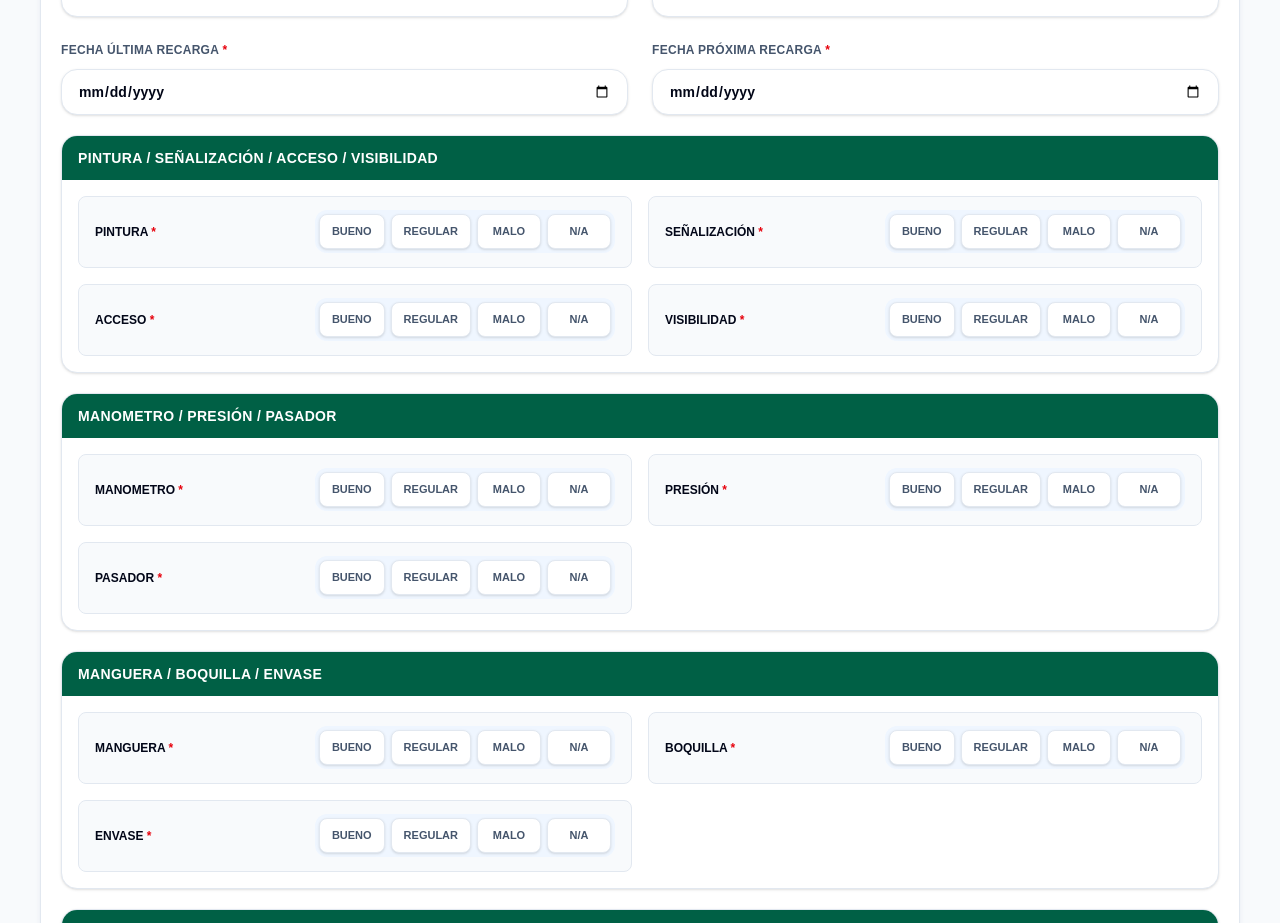
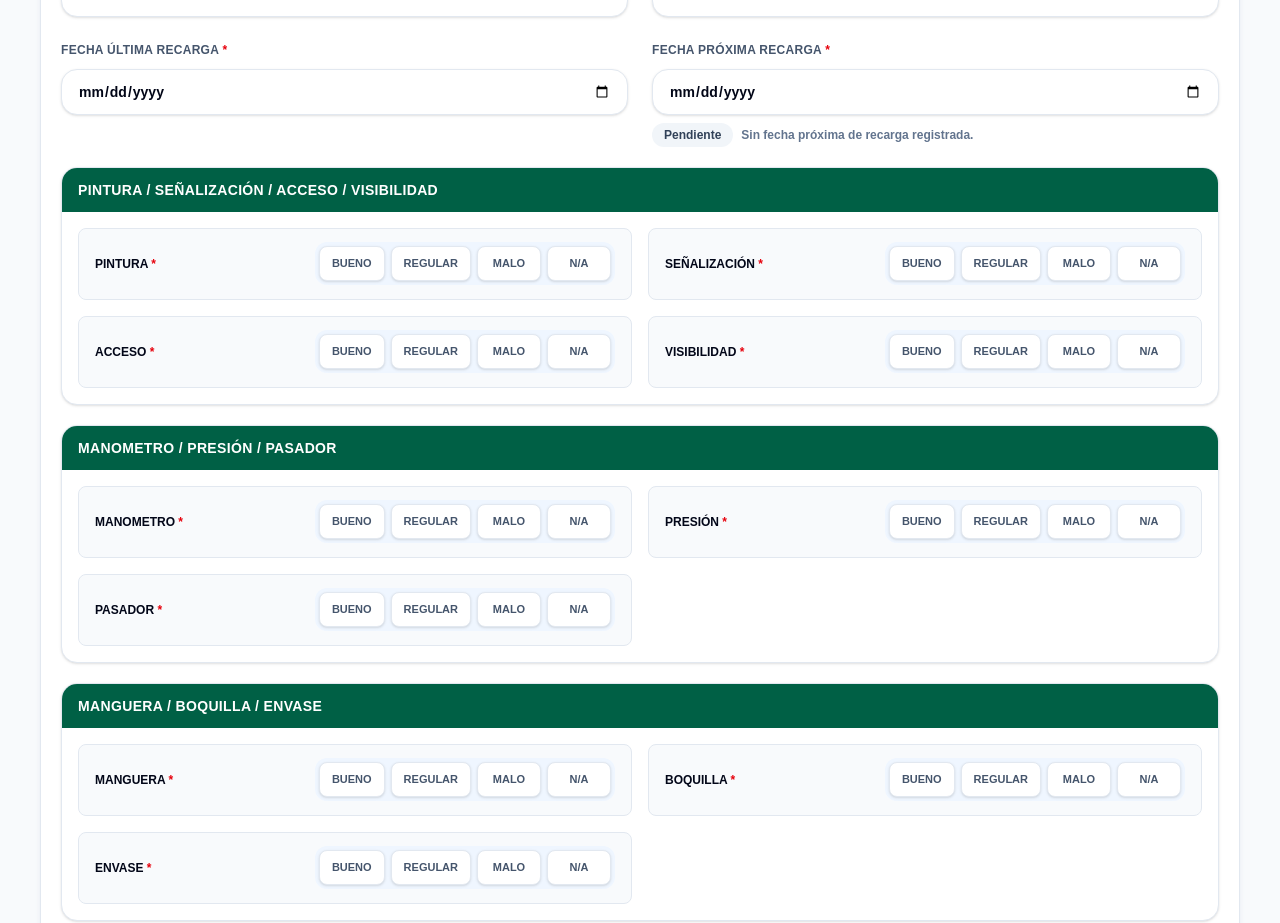
Before and after one commit to mariana-inco/Formatos_Inspecciones, a Next.js app: page /formatos/inspeccion-extintores in a window 1280 px wide. Shown: the part 1300-2223 px from the top of the page. Built offline with nearby package versions, Linux system fonts and the light colour scheme.

Commit message:
Logica de extintores por vencer

```diff
--- a/app/formatos/components/InspeccionesRecientes.tsx
+++ b/app/formatos/components/InspeccionesRecientes.tsx
@@ -4,6 +4,7 @@ import Link from "next/link";
 import { useState } from "react";
 import { Eye, HardHat, X } from "lucide-react";
 import type { DetalleRegistroModulo, RegistroModulo } from "../page";
+import type { SeveridadRecarga } from "./estadoRecarga";
 
 type Props = {
   registros: RegistroModulo[];
@@ -16,6 +17,38 @@ const claseEstado = (estado: string) => {
   return "bg-amber-50 text-amber-700";
 };
 
+const claseRecarga = (severidad: SeveridadRecarga) => {
+  if (severidad === "bueno") return "bg-[#E8F5E9] text-[#006948]";
+  if (severidad === "regular") return "bg-amber-50 text-amber-700";
+  if (severidad === "critico") return "bg-orange-100 text-orange-800";
+  if (severidad === "malo") return "bg-[#FFEBEE] text-red-700";
+  return "bg-slate-100 text-slate-700";
+};
+
+const detalleCortoRecarga = (registro: RegistroModulo) => {
+  const recarga = registro.recarga;
+  if (!recarga) return "";
+  if (recarga.estado === "Regular" && recarga.dias !== null) return `Faltan ${recarga.dias} días`;
+  if (recarga.estado === "Vencido" && recarga.dias !== null) return `Hace ${Math.abs(recarga.dias)} días`;
+  if (recarga.estado === "Vence hoy") return "Requiere gestión";
+  if (recarga.estado === "Pendiente") return "Sin fecha registrada";
+  if (recarga.estado === "Bueno" && recarga.dias !== null) return `Faltan ${recarga.dias} días`;
+  return recarga.mensaje;
+};
+
+const detalleConsultivoRecarga = (registro: RegistroModulo) => {
+  const recarga = registro.recarga;
+  if (!recarga) return null;
+  if (recarga.estado === "Regular" && recarga.dias !== null) {
+    return `Este extintor está próximo a vencer. Faltan ${recarga.dias} días para la próxima recarga.`;
+  }
+  if (recarga.estado === "Vencido" && recarga.dias !== null) {
+    return `Este extintor está vencido. Han pasado ${Math.abs(recarga.dias)} días desde la fecha de próxima recarga.`;
+  }
+  if (recarga.estado === "Vence hoy") return "Este extintor vence hoy. Requiere gestión.";
+  return recarga.mensaje;
+};
+
 const claseDetalle = (estado: string) => {
   if (estado === "Conforme") return "bg-[#E8F5E9] text-[#006948]";
   if (estado === "Con novedad") return "bg-[#FFEBEE] text-red-700";
@@ -25,6 +58,14 @@ const claseDetalle = (estado: string) => {
 };
 
 const obtenerDetallePrincipal = (registro: RegistroModulo) => {
+  if (registro.codigo === "HSE-F003" && registro.recarga) {
+    return {
+      titulo: "Estado de próxima recarga",
+      descripcion: detalleConsultivoRecarga(registro) || registro.recarga.mensaje,
+      items: registro.detalles.filter((detalle) => detalle.grupo === "Vencimiento" || detalle.estado === "Regular" || detalle.estado === "Con novedad"),
+    };
+  }
+
   if (registro.estado === "Conforme") {
     return {
       titulo: "Elementos conformes",
@@ -112,9 +153,18 @@ export default function InspeccionesRecientes({ registros }: Props) {
                   </div>
                 </td>
                 <td className="px-5 py-4">
+                  {registro.codigo === "HSE-F003" && registro.recarga ? (
+                    <div className="inline-flex flex-col items-start gap-1">
+                      <span className={`rounded-full px-3 py-1 text-xs font-bold ${claseRecarga(registro.recarga.severidad)}`}>
+                        {registro.recarga.estado}
+                      </span>
+                      <span className="text-[11px] font-semibold leading-tight text-slate-500">{detalleCortoRecarga(registro)}</span>
+                    </div>
+                  ) : (
                     <span className={`rounded-full px-3 py-1 text-xs font-bold ${claseEstado(registro.estado)}`}>
                       {registro.estado}
                     </span>
+                  )}
                 </td>
                 <td className="px-5 py-4">
                   <button
@@ -165,7 +215,7 @@ export default function InspeccionesRecientes({ registros }: Props) {
                   ["Fecha", registroActivo.fecha],
                   ["Sede / Área", registroActivo.sedeArea],
                   ["Responsable", registroActivo.responsable],
-                  ["Estado", registroActivo.estado],
+                  ["Estado", registroActivo.codigo === "HSE-F003" && registroActivo.recarga ? registroActivo.recarga.estado : registroActivo.estado],
                 ].map(([label, value]) => (
                   <div key={label} className="rounded-lg border border-slate-200 bg-slate-50 px-4 py-3">
                     <p className="text-[11px] font-bold uppercase tracking-wide text-slate-500">{label}</p>
@@ -181,9 +231,15 @@ export default function InspeccionesRecientes({ registros }: Props) {
                       <h4 className="text-base font-bold text-slate-950">{detallePrincipal.titulo}</h4>
                       <p className="mt-1 text-sm font-medium text-slate-500">{detallePrincipal.descripcion}</p>
                     </div>
+                    {registroActivo.codigo === "HSE-F003" && registroActivo.recarga ? (
+                      <span className={`rounded-full px-3 py-1 text-xs font-bold ${claseRecarga(registroActivo.recarga.severidad)}`}>
+                        {detalleCortoRecarga(registroActivo)}
+                      </span>
+                    ) : (
                       <span className={`rounded-full px-3 py-1 text-xs font-bold ${claseEstado(registroActivo.estado)}`}>
                         {registroActivo.novedades} novedad{registroActivo.novedades === 1 ? "" : "es"}
                       </span>
+                    )}
                   </div>
                 </div>
 
--- /dev/null
+++ b/app/formatos/components/estadoRecarga.ts
@@ -0,0 +1,73 @@
+export type SeveridadRecarga = "bueno" | "regular" | "critico" | "malo" | "pendiente";
+
+export type EstadoRecarga = {
+  estado: string;
+  severidad: SeveridadRecarga;
+  dias: number | null;
+  mensaje: string;
+};
+
+const normalizarFechaLocal = (fecha: Date) => {
+  const normalizada = new Date(fecha);
+  normalizada.setHours(0, 0, 0, 0);
+  return normalizada;
+};
+
+export const calcularEstadoRecarga = (fechaProximaRecarga?: string | null): EstadoRecarga => {
+  if (!fechaProximaRecarga) {
+    return {
+      estado: "Pendiente",
+      severidad: "pendiente",
+      dias: null,
+      mensaje: "Sin fecha próxima de recarga registrada.",
+    };
+  }
+
+  const fecha = normalizarFechaLocal(new Date(`${fechaProximaRecarga}T00:00:00`));
+  if (Number.isNaN(fecha.getTime())) {
+    return {
+      estado: "Pendiente",
+      severidad: "pendiente",
+      dias: null,
+      mensaje: "Sin fecha próxima de recarga registrada.",
+    };
+  }
+
+  const hoy = normalizarFechaLocal(new Date());
+  const dias = Math.round((fecha.getTime() - hoy.getTime()) / 86400000);
+  const diasAbsolutos = Math.abs(dias);
+
+  if (dias > 30) {
+    return {
+      estado: "Bueno",
+      severidad: "bueno",
+      dias,
+      mensaje: `Vigente. Faltan ${dias} días.`,
+    };
+  }
+
+  if (dias > 0) {
+    return {
+      estado: "Regular",
+      severidad: "regular",
+      dias,
+      mensaje: `Próximo a vencer. Faltan ${dias} días.`,
+    };
+  }
+
+  if (dias === 0) {
+    return {
+      estado: "Vence hoy",
+      severidad: "critico",
+      dias,
+      mensaje: "Vence hoy. Requiere gestión.",
+    };
+  }
+
+  return {
+    estado: "Vencido",
+    severidad: "malo",
+    dias,
+    mensaje: `Vencido hace ${diasAbsolutos} días.`,
+  };
+};
--- a/app/formatos/inspeccion-extintores/InspeccionExtintoresForm.tsx
+++ b/app/formatos/inspeccion-extintores/InspeccionExtintoresForm.tsx
@@ -10,6 +10,8 @@ import {
   UserCog,
 } from "lucide-react";
 import { enfocarYMostrarCampoFaltante } from "../components/campoFaltante";
+import { calcularEstadoRecarga } from "../components/estadoRecarga";
+import type { SeveridadRecarga } from "../components/estadoRecarga";
 import { limpiarFirmaParaJson, mapRevisionToId, registrarJsonFinalFormulario } from "../components/jsonFormulario";
 
 const METADATOS_FORMATO = {
@@ -166,6 +168,13 @@ const claseBotonRevision = (value: EstadoRevision, seleccionado: boolean) => {
   if (value === "MALO") return "border border-red-300 bg-red-100 text-red-800 shadow-sm";
   return "border border-slate-700 bg-slate-700 text-white shadow-sm ring-2 ring-slate-400";
 };
+const claseRecarga = (severidad: SeveridadRecarga) => {
+  if (severidad === "bueno") return "bg-emerald-100 text-emerald-800";
+  if (severidad === "regular") return "bg-amber-100 text-amber-800";
+  if (severidad === "critico") return "bg-orange-100 text-orange-800";
+  if (severidad === "malo") return "bg-red-100 text-red-800";
+  return "bg-slate-100 text-slate-700";
+};
 
 const serializarFirma = (svg: SVGSVGElement) => {
   const firmaClonada = svg.cloneNode(true) as SVGSVGElement;
@@ -189,6 +198,7 @@ export default function InspeccionExtintoresForm() {
   const [modalFirmaAbierto, setModalFirmaAbierto] = useState(false);
   const [firmaTieneTrazo, setFirmaTieneTrazo] = useState(false);
   const referenciaFirma = useRef<SignatureRef>(null);
+  const estadoRecargaRegistro = calcularEstadoRecarga(registro.fechaProximaRecarga);
 
   const manejarCambioDatosInspeccion = (e: ChangeEvent<HTMLInputElement>) => {
     const { name, value } = e.target;
@@ -510,6 +520,12 @@ export default function InspeccionExtintoresForm() {
               <div className="col-span-12 md:col-span-6">
                 <label className={etiquetaCampo}>Fecha próxima recarga {marcaObligatorio}</label>
                 <input name="fechaProximaRecarga" type="date" value={registro.fechaProximaRecarga} onChange={manejarCambioRegistro} className={campoFecha} />
+                <div className="mt-2 flex flex-wrap items-center gap-2">
+                  <span className={`rounded-full px-3 py-1 text-xs font-bold ${claseRecarga(estadoRecargaRegistro.severidad)}`}>
+                    {estadoRecargaRegistro.estado}
+                  </span>
+                  <span className="text-xs font-semibold text-slate-500">{estadoRecargaRegistro.mensaje}</span>
+                </div>
               </div>
             </div>
 
@@ -606,6 +622,17 @@ export default function InspeccionExtintoresForm() {
                       <div className="rounded-lg border-l-4 border-amber-500 bg-yellow-200 p-3">
                         <p className="text-[11px] font-semibold uppercase tracking-wide text-yellow-900">Próxima recarga</p>
                         <p className="mt-1 text-sm font-bold text-slate-950">{mostrarValor(item.fechaProximaRecarga)}</p>
+                        {(() => {
+                          const recarga = calcularEstadoRecarga(item.fechaProximaRecarga);
+                          return (
+                            <div className="mt-2 flex flex-wrap items-center gap-2">
+                              <span className={`rounded-full px-2.5 py-1 text-[10px] font-bold uppercase ${claseRecarga(recarga.severidad)}`}>
+                                {recarga.estado}
+                              </span>
+                              <span className="text-[11px] font-semibold text-slate-700">{recarga.mensaje}</span>
+                            </div>
+                          );
+                        })()}
                       </div>
                     </div>
 
--- a/app/formatos/page.tsx
+++ b/app/formatos/page.tsx
@@ -4,6 +4,8 @@ import Link from "next/link";
 import { FileText, LayoutDashboard, Play, ShieldCheck } from "lucide-react";
 import DashboardFiltros from "./components/DashboardFiltros";
 import DistribucionFormatoDona from "./components/DistribucionFormatoDona";
+import { calcularEstadoRecarga } from "./components/estadoRecarga";
+import type { EstadoRecarga } from "./components/estadoRecarga";
 import InspeccionesRecientes from "./components/InspeccionesRecientes";
 import { formatos } from "./data";
 
@@ -25,6 +27,7 @@ export type RegistroModulo = {
   novedades: number;
   busqueda: string;
   vencimiento?: "Vencido" | "Próximo" | "Vigente";
+  recarga?: EstadoRecarga;
   detalles: DetalleRegistroModulo[];
 };
 
@@ -45,18 +48,6 @@ const fuentes = [
 const coloresDistribucion = ["#006948", "#20A37A", "#8BD7BD", "#B7E4C7", "#CBD5E1"];
 
 const nombreFormato = (codigo: string) => formatos.find((formato) => formato.codigo === codigo)?.nombre || codigo;
-
-const estadoRecarga = (fecha?: string) => {
-  if (!fecha) return "Vigente" as const;
-  const hoy = new Date();
-  hoy.setHours(0, 0, 0, 0);
-  const proxima = new Date(`${fecha}T00:00:00`);
-  if (Number.isNaN(proxima.getTime())) return "Vigente" as const;
-  const dias = Math.ceil((proxima.getTime() - hoy.getTime()) / 86400000);
-  if (dias < 0) return "Vencido" as const;
-  if (dias <= 30) return "Próximo" as const;
-  return "Vigente" as const;
-};
 
 const contar = (items: string[]) =>
   Object.entries(
@@ -88,8 +79,22 @@ const leerJson = async (dir: string): Promise<RespuestaJsonModulo[]> => {
 };
 
 const sedeAreaValida = (value?: string) => value?.trim() || "Sin sede/área registrada";
+const normalizarBusqueda = (value: string) =>
+  value
+    .normalize("NFD")
+    .replace(/[\u0300-\u036f]/g, "")
+    .toLowerCase()
+    .trim();
+const normalizarBusquedaFlexible = (value: string) => normalizarBusqueda(value).replace(/[^a-z0-9]+/g, "");
 const unirBusqueda = (items: Array<string | number | undefined | null>) =>
-  items.filter(Boolean).join(" ").normalize("NFD").replace(/[\u0300-\u036f]/g, "").toLowerCase();
+  items
+    .filter(Boolean)
+    .flatMap((item) => {
+      const texto = normalizarBusqueda(String(item));
+      const textoFlexible = normalizarBusquedaFlexible(texto);
+      return textoFlexible && textoFlexible !== texto ? [texto, textoFlexible] : [texto];
+    })
+    .join(" ");
 
 const textoSeguro = (value: unknown, fallback: string) => {
   if (typeof value === "string" && value.trim()) return value.trim();
@@ -100,7 +105,18 @@ const textoSeguro = (value: unknown, fallback: string) => {
 const detalleEstadoCondicion = (estadoId?: number | null): DetalleRegistroModulo["estado"] => {
   if (estadoId === 1) return "Conforme";
   if (estadoId === 2 || estadoId === 3) return "Con novedad";
+  if (estadoId === 4) return "No aplica";
   return "Pendiente";
+};
+
+const estadoRevisionId = (revision: any) => {
+  if (typeof revision?.estadoId === "number") return revision.estadoId;
+  const estado = String(revision?.estado || revision?.revision || "").toUpperCase();
+  if (estado === "BUENO") return 1;
+  if (estado === "REGULAR") return 2;
+  if (estado === "MALO") return 3;
+  if (estado === "NO APLICA" || estado === "N/A") return 4;
+  return null;
 };
 
 const detalleEstadoChequeo = (estadoId?: number | null): DetalleRegistroModulo["estado"] => {
@@ -208,13 +224,15 @@ const mapearRegistro = (codigo: string, ruta: string, registro: any): RegistroMo
   if (codigo === "HSE-F003") {
     return (registro.registros || []).map((item: any) => {
       const verificacion = item.verificacion || [];
-      const malos = verificacion.filter((revision: any) => revision.estadoId === 3).length;
-      const regulares = verificacion.filter((revision: any) => revision.estadoId === 2).length;
-      const vencimiento = estadoRecarga(item.identificacionExtintor?.fechaProximaRecarga);
-      const novedades = malos + (vencimiento === "Vencido" ? 1 : 0);
+      const malos = verificacion.filter((revision: any) => estadoRevisionId(revision) === 3).length;
+      const regulares = verificacion.filter((revision: any) => estadoRevisionId(revision) === 2).length;
+      const fechaProximaRecarga = item.identificacionExtintor?.fechaProximaRecarga || "";
+      const recarga = calcularEstadoRecarga(fechaProximaRecarga);
+      const vencimiento = recarga.estado === "Vencido" ? "Vencido" : recarga.estado === "Regular" || recarga.estado === "Vence hoy" ? "Próximo" : "Vigente";
+      const novedades = malos + (recarga.severidad === "malo" || recarga.severidad === "critico" ? 1 : 0);
       const sedeArea = sedeAreaValida(registro.datosInspeccion?.sedeCentroTrabajo || item.identificacionExtintor?.ubicacion);
       const responsable = registro.datosInspeccion?.responsableInspeccion || registro.registro?.usuarioEmail || "-";
-      const fecha = registro.registro?.fechaRegistro?.slice(0, 10) || "-";
+      const fecha = registro.registro?.fechaRegistro?.slice(0, 10) || registro.fechaRegistro?.slice(0, 10) || "-";
       return {
         codigo,
         formato: nombreFormato(codigo),
@@ -226,21 +244,22 @@ const mapearRegistro = (codigo: string, ruta: string, registro: any): RegistroMo
         estado: novedades > 0 ? "Con novedad" : regulares > 0 || vencimiento === "Próximo" ? "Regular" : "Conforme",
         novedades,
         vencimiento,
+        recarga,
         detalles: [
           ...verificacion.map((revision: any, revisionIndex: number) => ({
             grupo: "Verificación del extintor",
             item: textoSeguro(revision.criterio || revision.item || revision.descripcion, `Revisión ${revisionIndex + 1}`),
-            estado: detalleEstadoCondicion(revision.estadoId),
+            estado: detalleEstadoCondicion(estadoRevisionId(revision)),
             observaciones: revision.observaciones,
           })),
           {
             grupo: "Vencimiento",
-            item: "Fecha próxima recarga",
-            estado: vencimiento === "Vencido" ? "Con novedad" : vencimiento === "Próximo" ? "Regular" : "Conforme",
-            observaciones: item.identificacionExtintor?.fechaProximaRecarga,
+            item: fechaProximaRecarga ? `Fecha próxima recarga: ${fechaProximaRecarga}` : "Fecha próxima recarga",
+            estado: recarga.severidad === "malo" || recarga.severidad === "critico" ? "Con novedad" : recarga.severidad === "regular" ? "Regular" : recarga.severidad === "pendiente" ? "Pendiente" : "Conforme",
+            observaciones: recarga.mensaje,
           },
         ],
-        busqueda: unirBusqueda([codigo, nombreFormato(codigo), sedeArea, responsable, item.identificacionExtintor?.numeroExtintor, item.identificacionExtintor?.ubicacion, item.observaciones]),
+        busqueda: unirBusqueda([codigo, nombreFormato(codigo), sedeArea, responsable, item.identificacionExtintor?.numeroExtintor, item.identificacionExtintor?.ubicacion, fechaProximaRecarga, item.observaciones]),
       };
     });
   }
@@ -352,8 +371,12 @@ export default async function FormatosPage({
   const periodo = filtroPeriodo || "todos";
   const rangoPeriodo = obtenerRangoPeriodo(periodo, fechaDesde, fechaHasta);
   const busquedaNormalizada = unirBusqueda([filtroBusqueda]);
+  const busquedaFlexible = normalizarBusquedaFlexible(filtroBusqueda);
   const registrosFiltrados = registros.filter((registro) => {
-    const coincideBusqueda = !busquedaNormalizada || registro.busqueda.includes(busquedaNormalizada);
+    const coincideBusqueda =
+      !busquedaNormalizada ||
+      registro.busqueda.includes(busquedaNormalizada) ||
+      (busquedaFlexible.length > 0 && registro.busqueda.includes(busquedaFlexible));
     const coincideFormato = !filtroFormato || registro.codigo === filtroFormato;
     const coincideEstado = !filtroEstado || registro.estado === filtroEstado;
     const coincideDesde = !rangoPeriodo.desde || registro.fecha >= rangoPeriodo.desde;
```
Also changed, not shown: app/formatos/inspeccion-epp/InspeccionEppForm.tsx (+24 -7 lines). Lines whose indentation alone changed are shown as unchanged.
